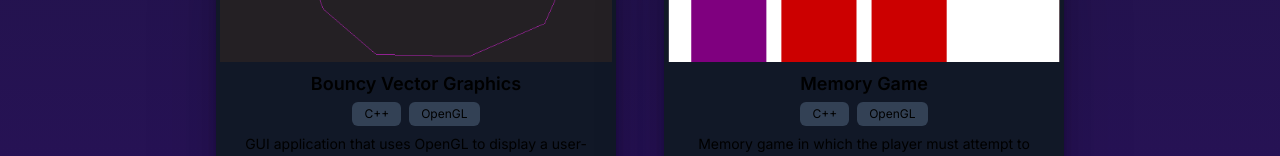
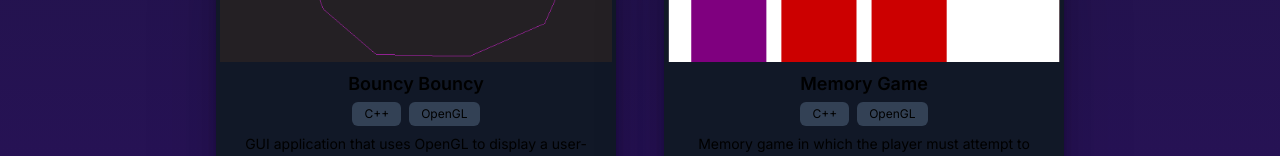
Before and after one commit to mctripp10/mctripp10.github.io, a Next.js app: page /projects in a window 1280 px wide. Shown: the part 1270-1426 px from the top of the page. Built offline with nearby package versions, Linux system fonts and the light colour scheme.

Commit message:
Updated Project Name to Bouncy Bouncy

```diff
--- a/components/ProjectsSection.jsx
+++ b/components/ProjectsSection.jsx
@@ -36,7 +36,7 @@ const projectsData = [
     },
     {
         id: 5,
-        title: 'Bouncy Vector Graphics',
+        title: 'Bouncy Bouncy',
         description: 'GUI application that uses OpenGL to display a user-drawn object bouncing within a user-drawn boundary',
         image: './images/projects/bouncy-bouncy-proj.png',
         src: 'https://github.com/Mctripp10/bouncy-bouncy',
```
